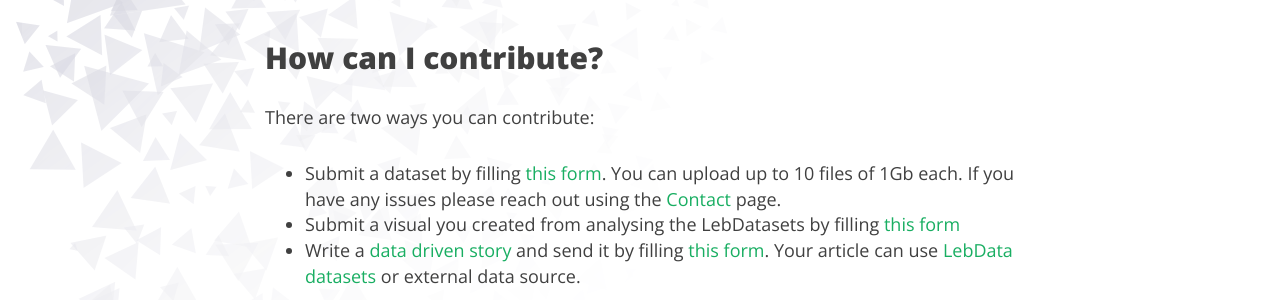
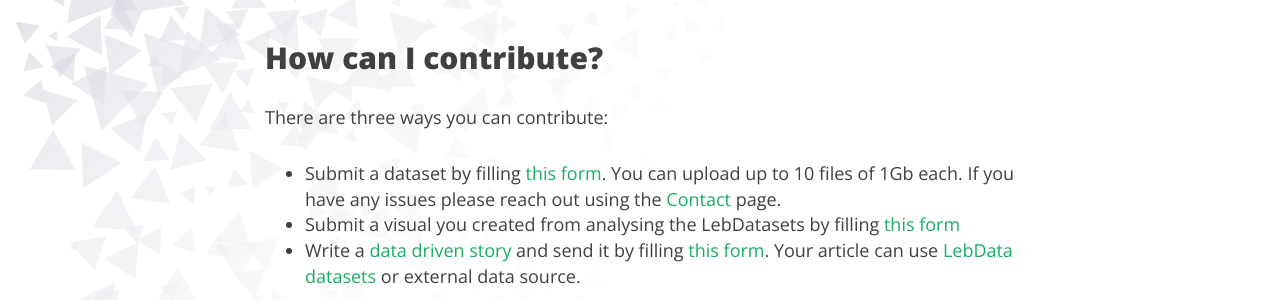
Before and after one commit to alitarraf/lebdata, a Jekyll site: the page built from join.md, in a window 1280 px wide and 900 px high. Shown: the part 227-527 px from the top of the window. Built offline with Jekyll 4.4.1, drawn with Linux system fonts in a browser that asks for light colours; nearby versions of some CDN libraries.

Commit message:
added data to viz, fixed join three ways  to help

```diff
--- a/join.md
+++ b/join.md
@@ -3,7 +3,7 @@
 ---
 ## How can I contribute?
 
-There are two ways you can contribute:
+There are three ways you can contribute:
 - Submit a dataset by filling [this form](https://forms.gle/qhhbEbHBeo9fDKs4A). You can upload up to 10 files of 1Gb each. If you have any issues please reach out using the [Contact](/contact) page.
 - Submit a visual you created from analysing the LebDatasets by filling [this form](https://forms.gle/L9EFxRWQCNEGybVy5)
 - Write a [data driven story](https://buzzsumo.com/blog/how-to-write-data-driven-stories-5-core-narratives/) and send it by filling [this form](https://forms.gle/uNZNatddVNurR43S8). Your article can use [LebData datasets](/data) or external data source.
```
Also changed, not shown: resources.md (+1 -0 lines).
